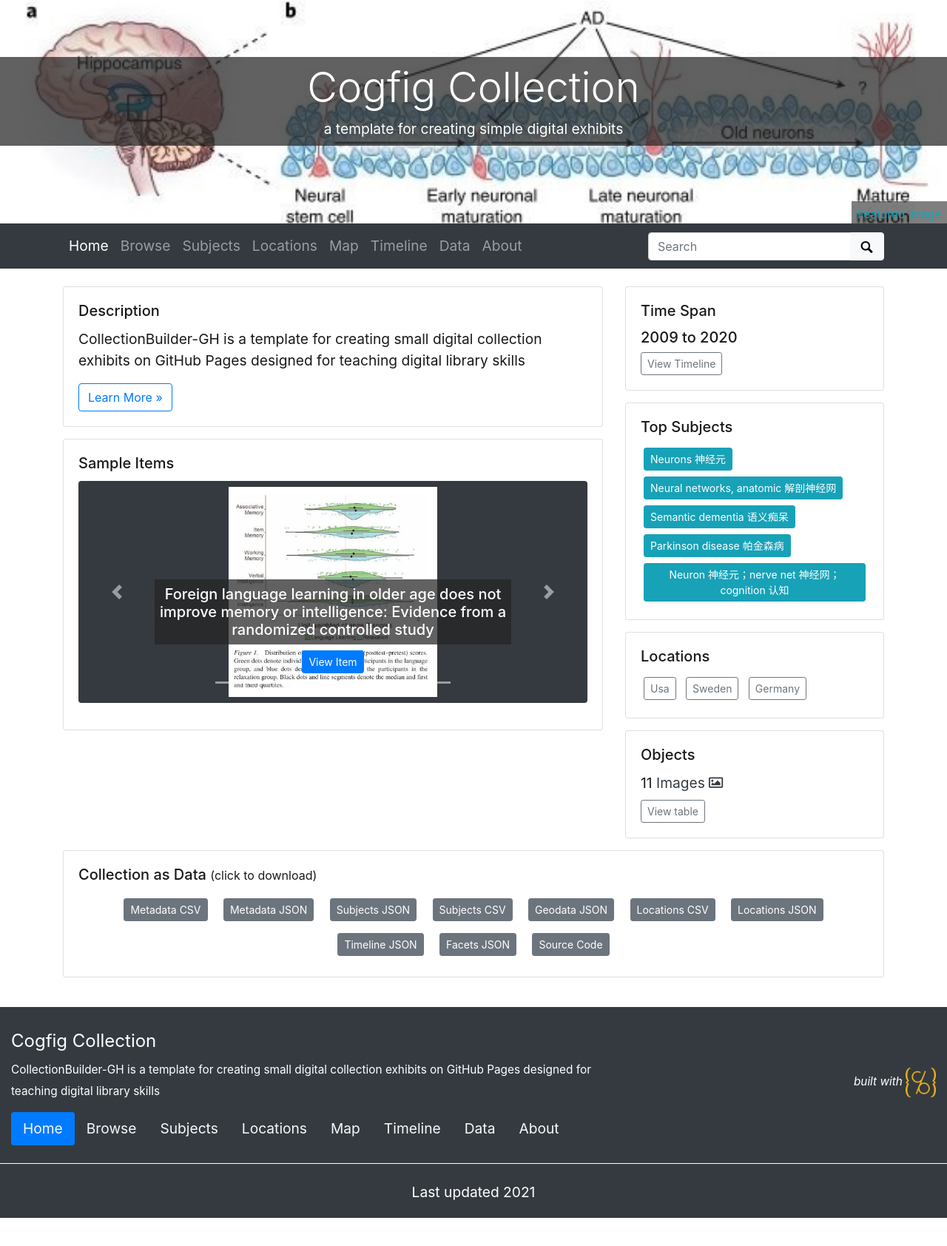
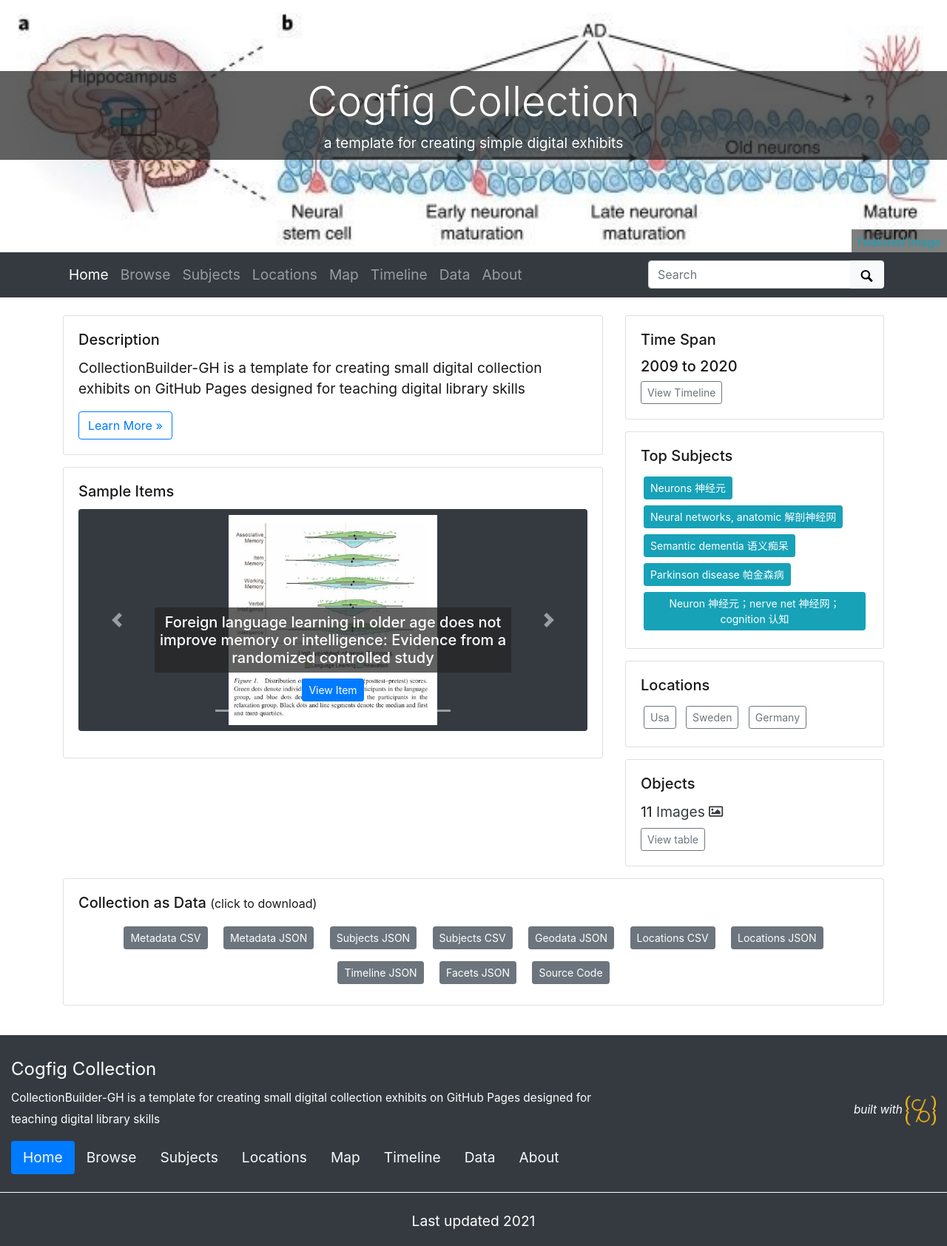
Before and after one commit to archivesw/cogfigcollection, a Jekyll site: the page built from index.md, in a window 1280 px wide. Shown: the whole page at 74% size. Built offline with Jekyll 4.4.1, drawn with Linux system fonts in a browser that asks for light colours; before the commit the page ends 1646 px from its top, so only the background shows below that.

Commit message:
Update theme.yml

```diff
--- a/_data/theme.yml
+++ b/_data/theme.yml
@@ -10,7 +10,7 @@
 # use either an objectid (from an item in this collect), a relative location of an image in this repo (ex. /assets/img/feature.jpg), or a full url to an image elsewhere
 featured-image: cogfig006
 # optional: add extra padding around collection title for a larger image feature.
-home-title-y-padding: 4em
+home-title-y-padding: # Default is 8em
 # optional: change position of background image, center, top, bottom
 home-banner-image-position: # Default is top
 # height of the carousel at the bottom of the home page; this is in px, but just enter a number (don't include "px"). Default is 300
```
